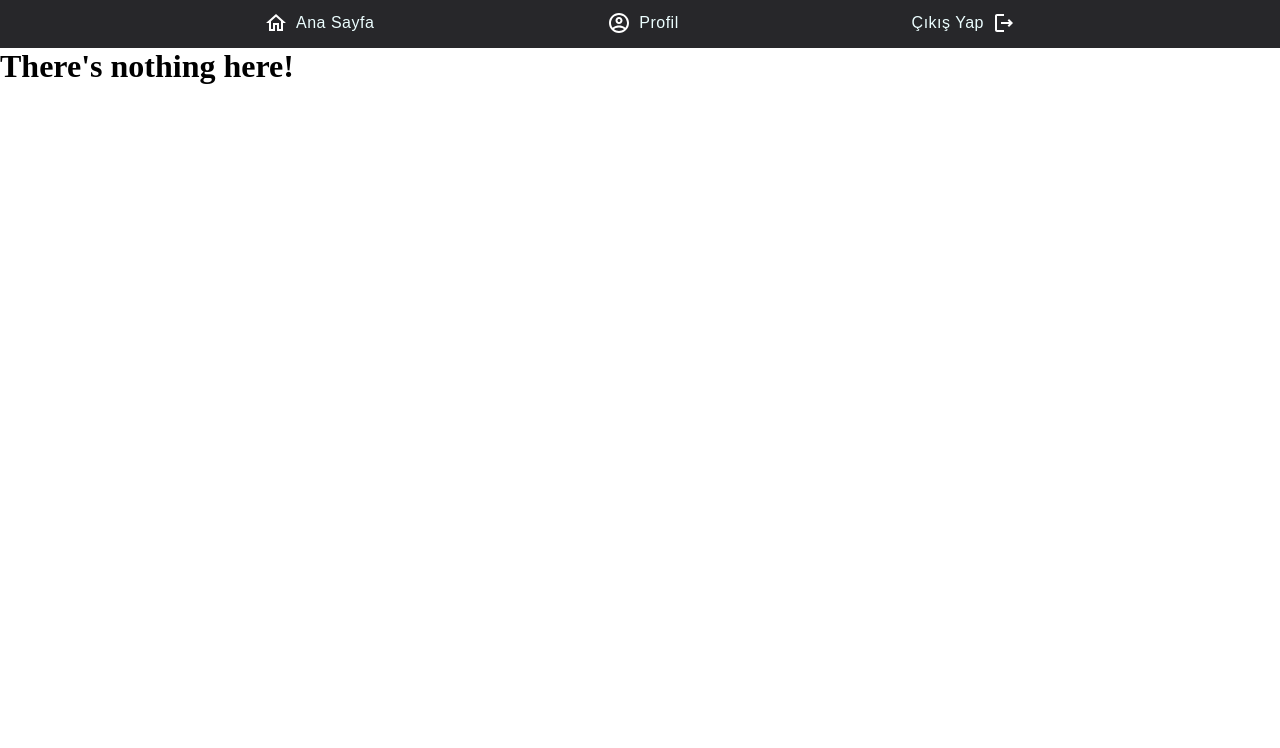
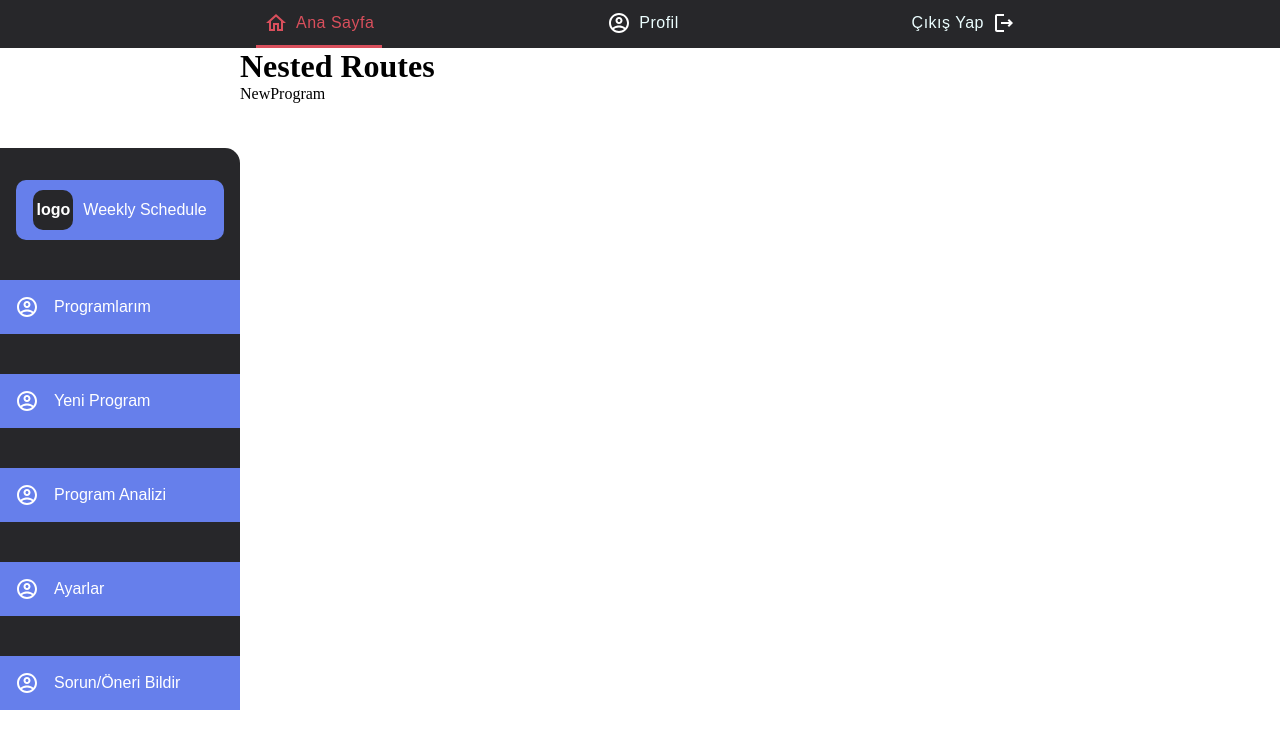
Before and after one commit to muhammedakb/weekly-schedule, a React (Create React App) app: page /weekly-schedule/add-new in a window 1280 px wide. Before the commit this address led to /not-found. Shown: the top 748 px of the page. Built offline with nearby package versions, Linux system fonts and the light colour scheme; no server answers; sample sign-in values are in the browser's storage; a web font is replaced by a local one.

Commit message:
Schedule dashboard nested routes added

```diff
--- a/src/components/Schedule/LayoutItems.jsx
+++ b/src/components/Schedule/LayoutItems.jsx
@@ -3,7 +3,7 @@ import profileIcon from "../../images/account_circle_white_24dp.svg";
 
 const LayoutItems = ({ path, icon, text }) => {
   return (
-    <Link to={path}>
+    <Link to={path ?? ""}>
       <li className="schedule-layout-links-item">
         <img
           src={icon ?? profileIcon}
--- /dev/null
+++ b/src/layout/ScheduleContent.jsx
@@ -0,0 +1,12 @@
+import { Outlet } from "react-router-dom";
+
+const ScheduleContent = () => {
+  return (
+    <div>
+      <h1>Nested Routes</h1>
+      <Outlet />
+    </div>
+  );
+};
+
+export default ScheduleContent;
--- /dev/null
+++ b/src/pages/schedule/NewProgram.jsx
@@ -0,0 +1,7 @@
+const NewProgram = () => {
+  return (
+    <div>NewProgram</div>
+  )
+}
+
+export default NewProgram
--- /dev/null
+++ b/src/pages/schedule/ProgramAnalysis.jsx
@@ -0,0 +1,7 @@
+const ProgramAnalysis = () => {
+  return (
+    <div>ProgramAnalysis</div>
+  )
+}
+
+export default ProgramAnalysis
--- /dev/null
+++ b/src/pages/schedule/Programs.jsx
@@ -0,0 +1,7 @@
+const Programs = () => {
+  return (
+    <div>Programs</div>
+  )
+}
+
+export default Programs
--- /dev/null
+++ b/src/pages/schedule/Report.jsx
@@ -0,0 +1,7 @@
+const Report = () => {
+  return (
+    <div>Report</div>
+  )
+}
+
+export default Report
--- a/src/pages/schedule/Schedule.jsx
+++ b/src/pages/schedule/Schedule.jsx
@@ -1,13 +1,15 @@
 // import ScheduleHeader from "../../components/Schedule/ScheduleHeader";
+import ScheduleContent from "../../layout/ScheduleContent";
 import ScheduleLayout from "../../layout/ScheduleLayout";
 // import { useAuth } from "../../hooks/useAuth";
 
 const Schedule = () => {
   // const { user } = useAuth();
   return (
-    <div>
+    <div style={{ display: "flex" }}>
       {/* <ScheduleHeader /> */}
       <ScheduleLayout />
+      <ScheduleContent />
       {/* <div>{user?.email}</div>
       <div>{user?.metadata.creationTime} tarihinde aramıza katıldın 🥳</div> */}
     </div>
--- /dev/null
+++ b/src/pages/schedule/Settings.jsx
@@ -0,0 +1,7 @@
+const Settings = () => {
+  return (
+    <div>Settings</div>
+  )
+}
+
+export default Settings
--- a/src/routes.js
+++ b/src/routes.js
@@ -4,7 +4,12 @@ import LoginForm from "./components/Form/LoginForm";
 import FormLayout from "./layout/FormLayout";
 import NotFound from "./pages/not-found/NotFound";
 import Profile from "./pages/profile/Profile";
+import NewProgram from "./pages/schedule/NewProgram";
+import ProgramAnalysis from "./pages/schedule/ProgramAnalysis";
+import Programs from "./pages/schedule/Programs";
+import Report from "./pages/schedule/Report";
 import Schedule from "./pages/schedule/Schedule";
+import Settings from "./pages/schedule/Settings";
 
 const privateConfirmRoute = (link, user) => {
   if (link.includes("?apiKey=") && link.length > 90 && !user) {
@@ -21,6 +26,7 @@ const privateConfirmRoute = (link, user) => {
 
 const checkUser = (user, protectedView, redirect) =>
   user ? protectedView : redirect;
+
 
 const routes = (user) => [
   {
@@ -44,6 +50,28 @@ const routes = (user) => [
   {
     path: "/weekly-schedule",
     element: checkUser(user, <Schedule />, <Navigate to={"/login"} />),
+    children: [
+      {
+        index: true,
+        element: <Programs />,
+      },
+      {
+        path: "add-new",
+        element: <NewProgram />,
+      },
+      {
+        path: "analysis",
+        element: <ProgramAnalysis />,
+      },
+      {
+        path: "settings",
+        element: <Settings />,
+      },
+      {
+        path: "report",
+        element: <Report />,
+      },
+    ],
   },
   {
     path: "/profile",
```
Also changed, not shown: src/layout/ScheduleLayout.jsx (+5 -5 lines).
